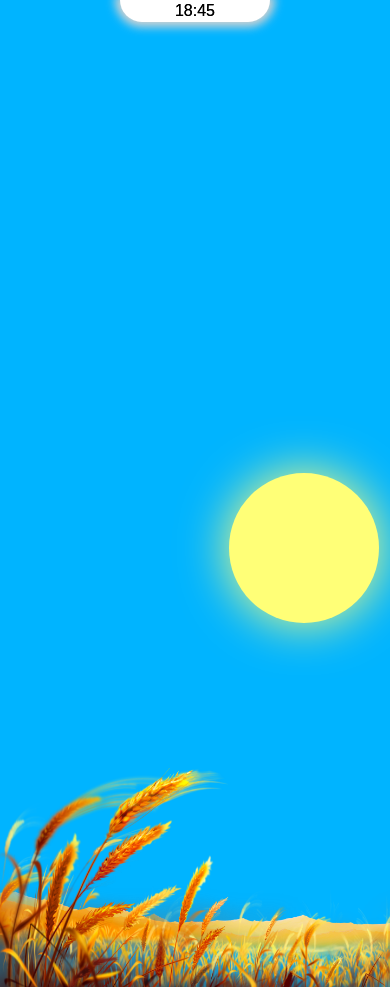
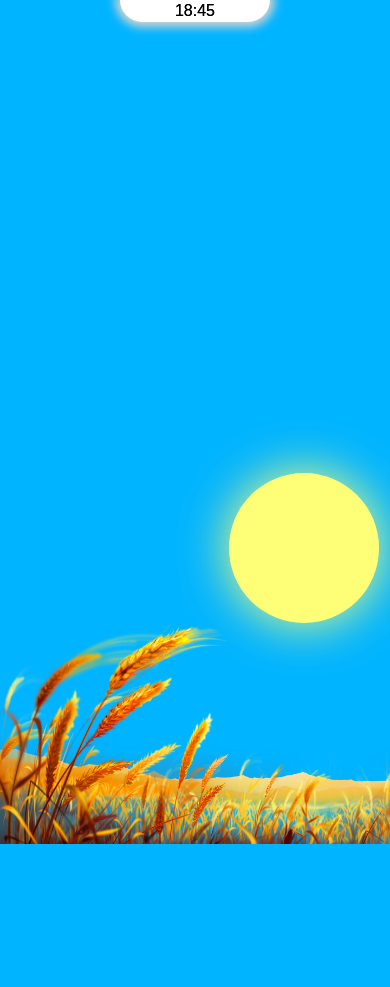
Before and after one commit to NLipatov/wheatField, a React (Create React App) app: page / in a window 390 px wide. After the commit the page ends 844 px from the top, so only its background shows below. Built offline with nearby package versions, Linux system fonts and the light colour scheme.

Commit message:
minor css changes

```diff
--- a/src/components/field/field.css
+++ b/src/components/field/field.css
@@ -11,3 +11,14 @@
 .dayField{
     filter: brightness(1);
 }
+
+@media (max-width: 1100px){
+    .wheatField {
+        bottom: 0;
+    }
+}
+@media (max-height: 500px){
+    .wheatField {
+        bottom: -100px;
+    }
+}
```
